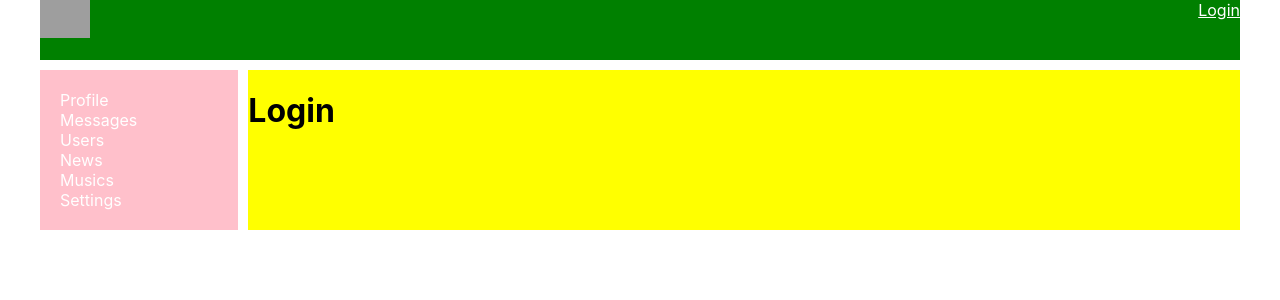
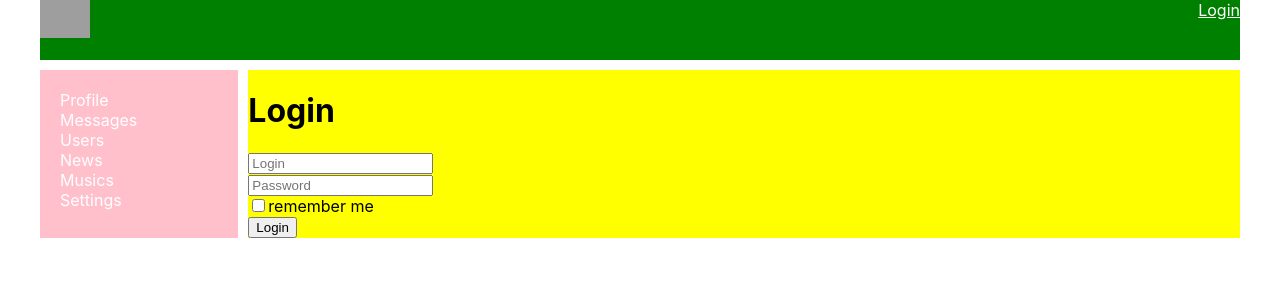
Before and after one commit to savostyuk/Social-network, a React (Create React App) app: page /login in a window 1280 px wide. Shown: the top 300 px of the page. Built offline with nearby package versions, Linux system fonts and the light colour scheme; no server answers; grey boxes are pictures that could not be loaded.

Commit message:
add Login

```diff
--- a/package.json
+++ b/package.json
@@ -13,6 +13,7 @@
     "react-router-dom": "^5.2.0",
     "react-scripts": "4.0.1",
     "redux": "^4.0.5",
+    "redux-form": "^8.3.7",
     "redux-thunk": "^2.3.0",
     "web-vitals": "^0.2.4"
   },
--- a/src/components/Login/Login.jsx
+++ b/src/components/Login/Login.jsx
@@ -1,7 +1,40 @@
 import React from 'react';
+import {Field, reduxForm} from "redux-form";
+
+const LoginForm = (props) =>{
+    return (
+        <form onSubmit={props.handleSubmit}>
+            <div>
+                <Field placeholder={"Login"} name={"Login"} component={"input"}/>
+            </div>
+            <div>
+                <Field placeholder={"Password"} name={"Password"} component={"input"}/>
+            </div>
+            <div>
+                <Field type={"checkbox"} name={"rememberMe"} component={"input"}/>remember me
+            </div>
+            <div>
+                <button>Login</button>
+            </div>
+        </form>
+    )
+
+}
+
+const LoginReduxForm = reduxForm({form: 'login'})(LoginForm)
 
 const Login = () =>{
-    return <h1>Login</h1>
+
+    const onSubmit = (formData) =>{
+        console.log(formData);
+    }
+
+    return (
+        <div>
+            <h1>Login</h1>
+            <LoginReduxForm onSubmit={onSubmit}/>
+        </div>
+    )
 }
 
 export default Login;
--- a/src/redux/reduxStore.js
+++ b/src/redux/reduxStore.js
@@ -5,6 +5,7 @@
 import usersReducer from "./usersReducer";
 import authReducer from "./authReducer";
 import thunkMiddleware from 'redux-thunk';
+import {reducer as formReducer} from 'redux-form';
 
 let reducers = combineReducers({
     profilePage: profileReducer,
@@ -12,6 +13,7 @@
     sidebar: sidebarReducer,
     usersPage: usersReducer,
     auth: authReducer,
+    form: formReducer,
 });
 
 let store = createStore(reducers, applyMiddleware(thunkMiddleware));
```
Also changed, not shown: 2 other files (tests, documents, lock files or other folders).
